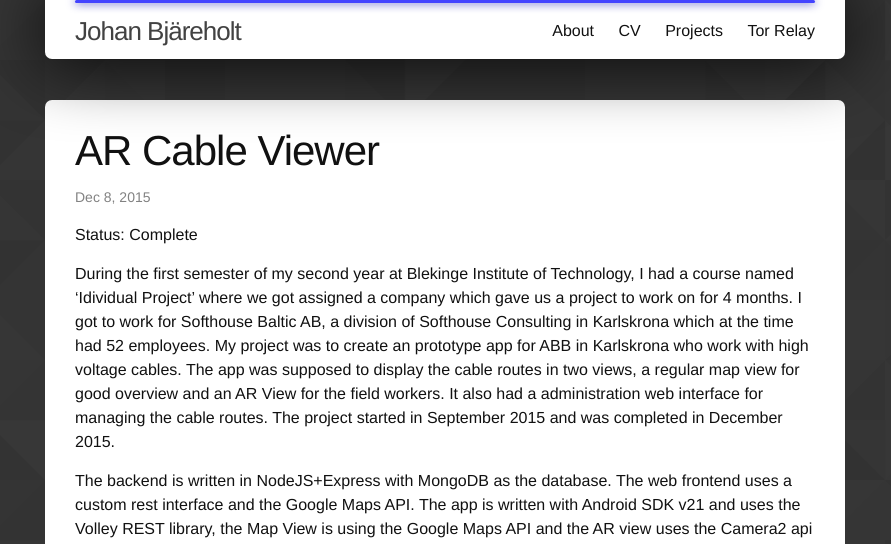
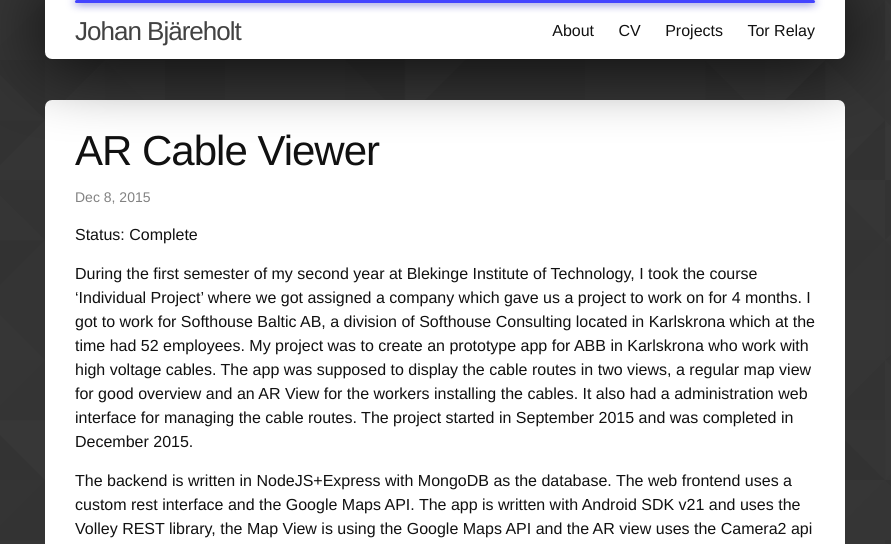
Before and after one commit to johan-bjareholt/johan-bjareholt.github.io, a Jekyll site: the page built from _posts/2015-12-08-AR-Cable-Viewer.md, in a window 1280 px wide and 1278 px high. Shown: the top 544 px of the window, without its empty margins (195-1086 px from the left). Built offline with Jekyll 4.4.1, drawn with Linux system fonts in a browser that asks for light colours; comment, search, counter and statistics services are not loaded.

Commit message:
AR Cable viewer typos fix

```diff
--- a/_posts/2015-12-08-AR-Cable-Viewer.md
+++ b/_posts/2015-12-08-AR-Cable-Viewer.md
@@ -7,10 +7,10 @@ categories: project android java
 ---
 Status: Complete
 
-During the first semester of my second year at Blekinge Institute of Technology, I had a course named 'Idividual Project' where we got assigned a company which gave us a project to work on for 4 months.
-I got to work for Softhouse Baltic AB, a division of Softhouse Consulting in Karlskrona which at the time had 52 employees.
+During the first semester of my second year at Blekinge Institute of Technology, I took the course 'Individual Project' where we got assigned a company which gave us a project to work on for 4 months.
+I got to work for Softhouse Baltic AB, a division of Softhouse Consulting located in Karlskrona which at the time had 52 employees.
 My project was to create an prototype app for ABB in Karlskrona who work with high voltage cables.
-The app was supposed to display the cable routes in two views, a regular map view for good overview and an AR View for the field workers.
+The app was supposed to display the cable routes in two views, a regular map view for good overview and an AR View for the workers installing the cables.
 It also had a administration web interface for managing the cable routes.
 The project started in September 2015 and was completed in December 2015.
 
```
